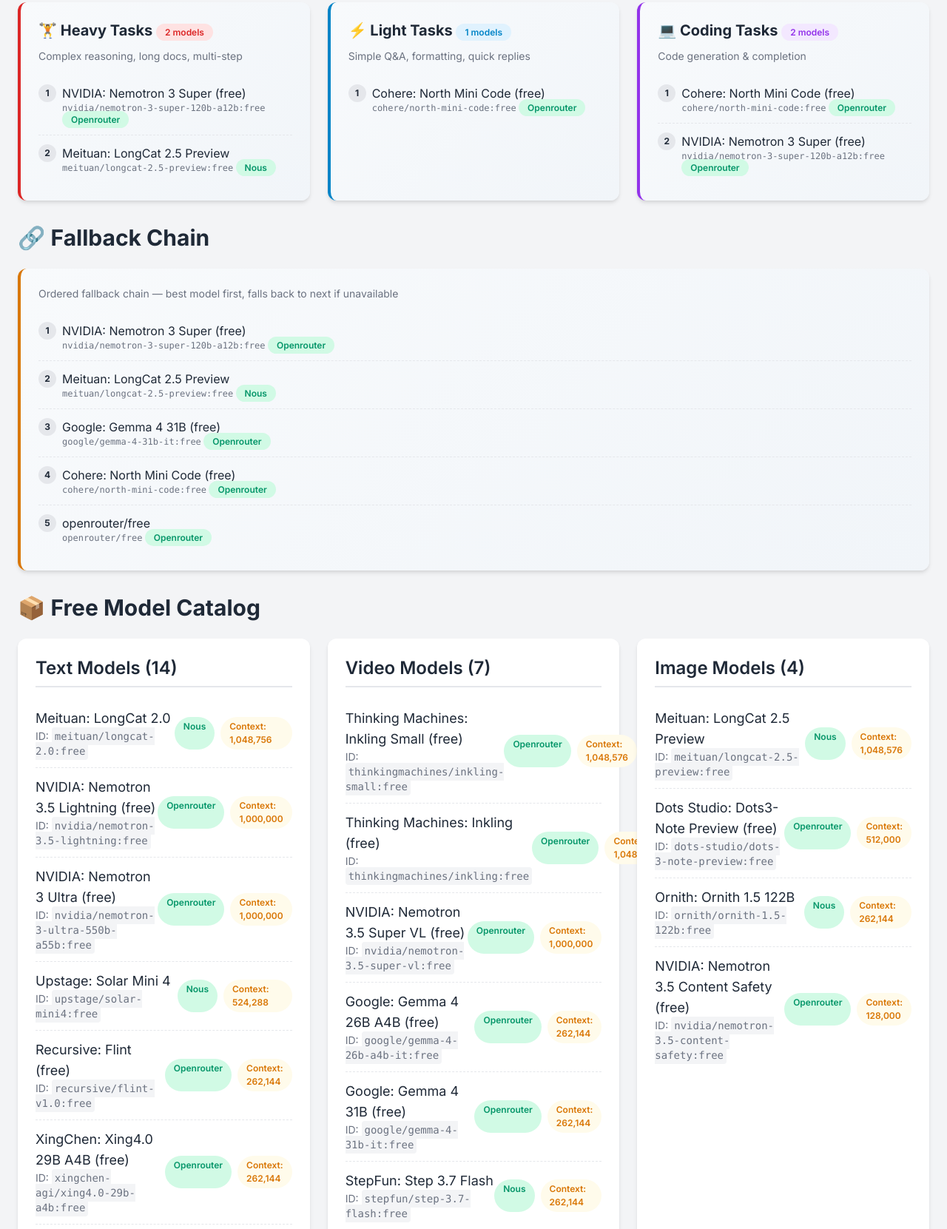
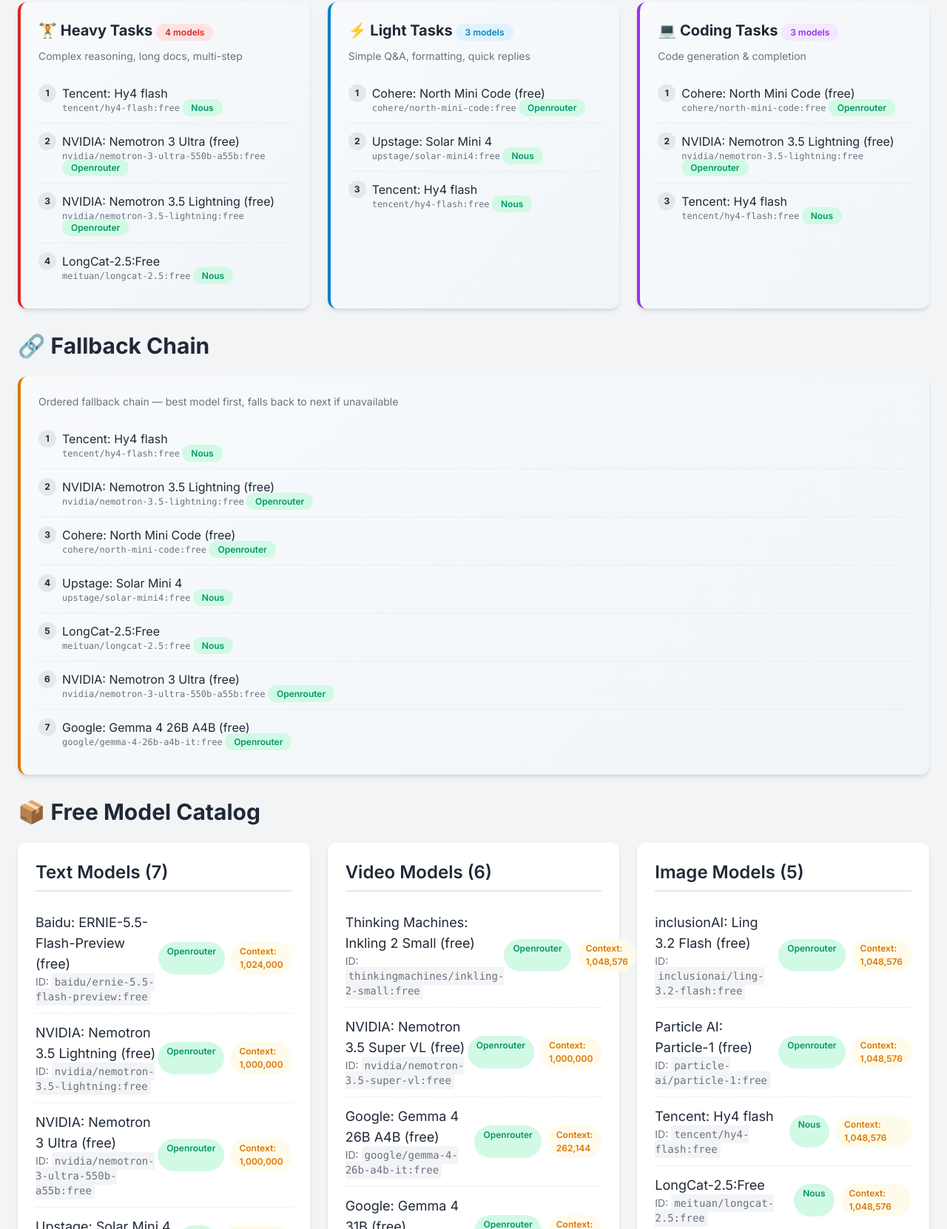
Before and after one commit to sinukarta/sinukarta.github.io, a plain HTML site: page free.html in a window 1280 px wide. Shown: the part 281-1942 px from the top of the page at 74% size. Drawn offline with nearby package versions, Linux system fonts and the light colour scheme.

Commit message:
auto: update free models report

```diff
--- a/free.html
+++ b/free.html
@@ -34,7 +34,7 @@
         <div class="header text-white p-8 rounded-lg mb-8 shadow-lg">
             <h1 class="text-4xl font-bold mb-2">🚨 Laporan Model Gratis Hermes</h1>
             <p class="text-xl">Daftar model AI gratis dari OpenRouter, Nous Portal, Groq, dan referensi tokengratis.id</p>
-            <p class="text-sm mt-2">Terakhir diperbarui: 27 October 2026 01:00 WIB</p>
+            <p class="text-sm mt-2">Terakhir diperbarui: 18 November 2026 01:00 WIB</p>
         </div>
 
         <!-- ── TASK ROUTING TIERS ── -->
@@ -42,7 +42,7 @@
         <div class="grid grid-cols-1 md:grid-cols-3 gap-6 mb-8">
 
             <div class="card p-6 tier-card tier-heavy">
-                <h3 class="text-xl font-bold mb-2">🏋️ Heavy Tasks <span class="badge heavy-badge">2 models</span></h3>
+                <h3 class="text-xl font-bold mb-2">🏋️ Heavy Tasks <span class="badge heavy-badge">4 models</span></h3>
                 <p class="text-gray-500 text-sm mb-4">Complex reasoning, long docs, multi-step</p>
                 <ul class="model-list">
 
@@ -50,8 +50,8 @@
                         <div class="flex items-start">
                             <span class="order-num flex-shrink-0">1</span>
                             <div>
-                                <p class="font-medium">NVIDIA: Nemotron 3 Super (free)</p>
-                                <p class="text-gray-500 text-xs"><code>nvidia/nemotron-3-super-120b-a12b:free</code> <span class="badge provider-badge">Openrouter</span></p>
+                                <p class="font-medium">Tencent: Hy4 flash</p>
+                                <p class="text-gray-500 text-xs"><code>tencent/hy4-flash:free</code> <span class="badge provider-badge">Nous</span></p>
                             </div>
                         </div>
                     </li>
@@ -60,8 +60,28 @@
                         <div class="flex items-start">
                             <span class="order-num flex-shrink-0">2</span>
                             <div>
-                                <p class="font-medium">Meituan: LongCat 2.5 Preview</p>
-                                <p class="text-gray-500 text-xs"><code>meituan/longcat-2.5-preview:free</code> <span class="badge provider-badge">Nous</span></p>
+                                <p class="font-medium">NVIDIA: Nemotron 3 Ultra (free)</p>
+                                <p class="text-gray-500 text-xs"><code>nvidia/nemotron-3-ultra-550b-a55b:free</code> <span class="badge provider-badge">Openrouter</span></p>
+                            </div>
+                        </div>
+                    </li>
+
+                    <li>
+                        <div class="flex items-start">
+                            <span class="order-num flex-shrink-0">3</span>
+                            <div>
+                                <p class="font-medium">NVIDIA: Nemotron 3.5 Lightning (free)</p>
+                                <p class="text-gray-500 text-xs"><code>nvidia/nemotron-3.5-lightning:free</code> <span class="badge provider-badge">Openrouter</span></p>
+                            </div>
+                        </div>
+                    </li>
+
+                    <li>
+                        <div class="flex items-start">
+                            <span class="order-num flex-shrink-0">4</span>
+                            <div>
+                                <p class="font-medium">LongCat-2.5:Free</p>
+                                <p class="text-gray-500 text-xs"><code>meituan/longcat-2.5:free</code> <span class="badge provider-badge">Nous</span></p>
                             </div>
                         </div>
                     </li>
@@ -70,7 +90,7 @@
             </div>
 
             <div class="card p-6 tier-card tier-light">
-                <h3 class="text-xl font-bold mb-2">⚡ Light Tasks <span class="badge light-badge">1 models</span></h3>
+                <h3 class="text-xl font-bold mb-2">⚡ Light Tasks <span class="badge light-badge">3 models</span></h3>
                 <p class="text-gray-500 text-sm mb-4">Simple Q&A, formatting, quick replies</p>
                 <ul class="model-list">
 
@@ -84,11 +104,31 @@
                         </div>
                     </li>
 
+                    <li>
+                        <div class="flex items-start">
+                            <span class="order-num flex-shrink-0">2</span>
+                            <div>
+                                <p class="font-medium">Upstage: Solar Mini 4</p>
+                                <p class="text-gray-500 text-xs"><code>upstage/solar-mini4:free</code> <span class="badge provider-badge">Nous</span></p>
+                            </div>
+                        </div>
+                    </li>
+
+                    <li>
+                        <div class="flex items-start">
+                            <span class="order-num flex-shrink-0">3</span>
+                            <div>
+                                <p class="font-medium">Tencent: Hy4 flash</p>
+                                <p class="text-gray-500 text-xs"><code>tencent/hy4-flash:free</code> <span class="badge provider-badge">Nous</span></p>
+                            </div>
+                        </div>
+                    </li>
+
                 </ul>
             </div>
 
             <div class="card p-6 tier-card tier-coding">
-                <h3 class="text-xl font-bold mb-2">💻 Coding Tasks <span class="badge coding-badge">2 models</span></h3>
+                <h3 class="text-xl font-bold mb-2">💻 Coding Tasks <span class="badge coding-badge">3 models</span></h3>
                 <p class="text-gray-500 text-sm mb-4">Code generation &amp; completion</p>
                 <ul class="model-list">
 
@@ -106,8 +146,18 @@
                         <div class="flex items-start">
                             <span class="order-num flex-shrink-0">2</span>
                             <div>
-                                <p class="font-medium">NVIDIA: Nemotron 3 Super (free)</p>
-                                <p class="text-gray-500 text-xs"><code>nvidia/nemotron-3-super-120b-a12b:free</code> <span class="badge provider-badge">Openrouter</span></p>
+                                <p class="font-medium">NVIDIA: Nemotron 3.5 Lightning (free)</p>
+                                <p class="text-gray-500 text-xs"><code>nvidia/nemotron-3.5-lightning:free</code> <span class="badge provider-badge">Openrouter</span></p>
+                            </div>
+                        </div>
+                    </li>
+
+                    <li>
+                        <div class="flex items-start">
+                            <span class="order-num flex-shrink-0">3</span>
+                            <div>
+                                <p class="font-medium">Tencent: Hy4 flash</p>
+                                <p class="text-gray-500 text-xs"><code>tencent/hy4-flash:free</code> <span class="badge provider-badge">Nous</span></p>
                             </div>
                         </div>
                     </li>
@@ -126,8 +176,8 @@
                     <div class="flex items-start">
                         <span class="order-num flex-shrink-0">1</span>
                         <div>
-                            <p class="font-medium">NVIDIA: Nemotron 3 Super (free)</p>
-                            <p class="text-gray-500 text-xs"><code>nvidia/nemotron-3-super-120b-a12b:free</code> <span class="badge provider-badge">Openrouter</span></p>
+                            <p class="font-medium">Tencent: Hy4 flash</p>
+                            <p class="text-gray-500 text-xs"><code>tencent/hy4-flash:free</code> <span class="badge provider-badge">Nous</span></p>
                         </div>
                     </div>
                 </li>
@@ -136,8 +186,8 @@
                     <div class="flex items-start">
                         <span class="order-num flex-shrink-0">2</span>
                         <div>
-                            <p class="font-medium">Meituan: LongCat 2.5 Preview</p>
-                            <p class="text-gray-500 text-xs"><code>meituan/longcat-2.5-preview:free</code> <span class="badge provider-badge">Nous</span></p>
+                            <p class="font-medium">NVIDIA: Nemotron 3.5 Lightning (free)</p>
+                            <p class="text-gray-500 text-xs"><code>nvidia/nemotron-3.5-lightning:free</code> <span class="badge provider-badge">Openrouter</span></p>
                         </div>
                     </div>
                 </li>
@@ -145,16 +195,6 @@
                 <li>
                     <div class="flex items-start">
                         <span class="order-num flex-shrink-0">3</span>
-                        <div>
-                            <p class="font-medium">Google: Gemma 4 31B (free)</p>
-                            <p class="text-gray-500 text-xs"><code>google/gemma-4-31b-it:free</code> <span class="badge provider-badge">Openrouter</span></p>
-                        </div>
-                    </div>
-                </li>
-
-                <li>
-                    <div class="flex items-start">
-                        <span class="order-num flex-shrink-0">4</span>
                         <div>
                             <p class="font-medium">Cohere: North Mini Code (free)</p>
                             <p class="text-gray-500 text-xs"><code>cohere/north-mini-code:free</code> <span class="badge provider-badge">Openrouter</span></p>
@@ -164,10 +204,40 @@
 
                 <li>
                     <div class="flex items-start">
+                        <span class="order-num flex-shrink-0">4</span>
+                        <div>
+                            <p class="font-medium">Upstage: Solar Mini 4</p>
+                            <p class="text-gray-500 text-xs"><code>upstage/solar-mini4:free</code> <span class="badge provider-badge">Nous</span></p>
+                        </div>
+                    </div>
+                </li>
+
+                <li>
+                    <div class="flex items-start">
                         <span class="order-num flex-shrink-0">5</span>
                         <div>
-                            <p class="font-medium">openrouter/free</p>
-                            <p class="text-gray-500 text-xs"><code>openrouter/free</code> <span class="badge provider-badge">Openrouter</span></p>
+                            <p class="font-medium">LongCat-2.5:Free</p>
+                            <p class="text-gray-500 text-xs"><code>meituan/longcat-2.5:free</code> <span class="badge provider-badge">Nous</span></p>
+                        </div>
+                    </div>
+                </li>
+
+                <li>
+                    <div class="flex items-start">
+                        <span class="order-num flex-shrink-0">6</span>
+                        <div>
+                            <p class="font-medium">NVIDIA: Nemotron 3 Ultra (free)</p>
+                            <p class="text-gray-500 text-xs"><code>nvidia/nemotron-3-ultra-550b-a55b:free</code> <span class="badge provider-badge">Openrouter</span></p>
+                        </div>
+                    </div>
+                </li>
+
+                <li>
+                    <div class="flex items-start">
+                        <span class="order-num flex-shrink-0">7</span>
+                        <div>
+                            <p class="font-medium">Google: Gemma 4 26B A4B  (free)</p>
+                            <p class="text-gray-500 text-xs"><code>google/gemma-4-26b-a4b-it:free</code> <span class="badge provider-badge">Openrouter</span></p>
                         </div>
                     </div>
                 </li>
@@ -180,17 +250,17 @@
         <div class="grid grid-cols-1 md:grid-cols-2 lg:grid-cols-3 gap-6">
 
             <div class="card p-6">
-                <h2 class="text-2xl font-semibold category-title capitalize">text Models (14)</h2>
+                <h2 class="text-2xl font-semibold category-title capitalize">text Models (7)</h2>
                 <ul class="model-list">
 
                     <li class="flex justify-between items-center">
                         <div>
-                            <p class="font-medium text-lg">Meituan: LongCat 2.0</p>
-                            <p class="text-gray-500 text-sm">ID: <code class="bg-gray-100 p-1 rounded">meituan/longcat-2.0:free</code></p>
+                            <p class="font-medium text-lg">Baidu: ERNIE-5.5-Flash-Preview (free)</p>
+                            <p class="text-gray-500 text-sm">ID: <code class="bg-gray-100 p-1 rounded">baidu/ernie-5.5-flash-preview:free</code></p>
                         </div>
                         <div class="flex space-x-2">
-                            <span class="badge provider-badge">Nous</span>
-                            <span class="badge context-badge">Context: 1,048,756</span>
+                            <span class="badge provider-badge">Openrouter</span>
+                            <span class="badge context-badge">Context: 1,024,000</span>
                         </div>
                     </li>
 
@@ -229,8 +299,8 @@
 
                     <li class="flex justify-between items-center">
                         <div>
-                            <p class="font-medium text-lg">Recursive: Flint (free)</p>
-                            <p class="text-gray-500 text-sm">ID: <code class="bg-gray-100 p-1 rounded">recursive/flint-v1.0:free</code></p>
+                            <p class="font-medium text-lg">LiquidAI: LFM3-1.7B (free)</p>
+                            <p class="text-gray-500 text-sm">ID: <code class="bg-gray-100 p-1 rounded">liquid/lfm-3-1.7b:free</code></p>
                         </div>
                         <div class="flex space-x-2">
                             <span class="badge provider-badge">Openrouter</span>
@@ -240,77 +310,11 @@
 
                     <li class="flex justify-between items-center">
                         <div>
-                            <p class="font-medium text-lg">XingChen: Xing4.0 29B A4B (free)</p>
-                            <p class="text-gray-500 text-sm">ID: <code class="bg-gray-100 p-1 rounded">xingchen-agi/xing4.0-29b-a4b:free</code></p>
+                            <p class="font-medium text-lg">Recursive: Flint (free)</p>
+                            <p class="text-gray-500 text-sm">ID: <code class="bg-gray-100 p-1 rounded">recursive/flint-v1.0:free</code></p>
                         </div>
                         <div class="flex space-x-2">
                             <span class="badge provider-badge">Openrouter</span>
-                            <span class="badge context-badge">Context: 262,144</span>
-                        </div>
-                    </li>
-
-                    <li class="flex justify-between items-center">
-                        <div>
-                            <p class="font-medium text-lg">Poolside: Laguna S 2.1 (free)</p>
-                            <p class="text-gray-500 text-sm">ID: <code class="bg-gray-100 p-1 rounded">poolside/laguna-s-2.1:free</code></p>
-                        </div>
-                        <div class="flex space-x-2">
-                            <span class="badge provider-badge">Openrouter</span>
-                            <span class="badge context-badge">Context: 262,144</span>
-                        </div>
-                    </li>
-
-                    <li class="flex justify-between items-center">
-                        <div>
-                            <p class="font-medium text-lg">Poolside: Laguna XS 2.1 (free)</p>
-                            <p class="text-gray-500 text-sm">ID: <code class="bg-gray-100 p-1 rounded">poolside/laguna-xs-2.1:free</code></p>
-                        </div>
-                        <div class="flex space-x-2">
-                            <span class="badge provider-badge">Openrouter</span>
-                            <span class="badge context-badge">Context: 262,144</span>
-                        </div>
-                    </li>
-
-                    <li class="flex justify-between items-center">
-                        <div>
-                            <p class="font-medium text-lg">NVIDIA: Nemotron 3 Super (free)</p>
-                            <p class="text-gray-500 text-sm">ID: <code class="bg-gray-100 p-1 rounded">nvidia/nemotron-3-super-120b-a12b:free</code></p>
-                        </div>
-                        <div class="flex space-x-2">
-                            <span class="badge provider-badge">Openrouter</span>
-                            <span class="badge context-badge">Context: 262,144</span>
-                        </div>
-                    </li>
-
-                    <li class="flex justify-between items-center">
-                        <div>
-                            <p class="font-medium text-lg">Poolside: Laguna S 2.1</p>
-                            <p class="text-gray-500 text-sm">ID: <code class="bg-gray-100 p-1 rounded">poolside/laguna-s-2.1:free</code></p>
-                        </div>
-                        <div class="flex space-x-2">
-                            <span class="badge provider-badge">Nous</span>
-                            <span class="badge context-badge">Context: 262,144</span>
-                        </div>
-                    </li>
-
-                    <li class="flex justify-between items-center">
-                        <div>
-                            <p class="font-medium text-lg">Poolside: Laguna XS 2.1</p>
-                            <p class="text-gray-500 text-sm">ID: <code class="bg-gray-100 p-1 rounded">poolside/laguna-xs-2.1:free</code></p>
-                        </div>
-                        <div class="flex space-x-2">
-                            <span class="badge provider-badge">Nous</span>
-                            <span class="badge context-badge">Context: 262,144</span>
-                        </div>
-                    </li>
-
-                    <li class="flex justify-between items-center">
-                        <div>
-                            <p class="font-medium text-lg">Reflection: Beam 1.0 501B A23B</p>
-                            <p class="text-gray-500 text-sm">ID: <code class="bg-gray-100 p-1 rounded">reflection/beam-1.0-501b-a23b:free</code></p>
-                        </div>
-                        <div class="flex space-x-2">
-                            <span class="badge provider-badge">Nous</span>
                             <span class="badge context-badge">Context: 262,144</span>
                         </div>
                     </li>
@@ -326,39 +330,17 @@
                         </div>
                     </li>
 
-                    <li class="flex justify-between items-center">
-                        <div>
-                            <p class="font-medium text-lg">LiquidAI: LFM2.5-2.6B (free)</p>
-                            <p class="text-gray-500 text-sm">ID: <code class="bg-gray-100 p-1 rounded">liquid/lfm-2.5-2.6b:free</code></p>
-                        </div>
-                        <div class="flex space-x-2">
-                            <span class="badge provider-badge">Openrouter</span>
-                            <span class="badge context-badge">Context: 65,536</span>
-                        </div>
-                    </li>
-
                 </ul>
             </div>
 
             <div class="card p-6">
-                <h2 class="text-2xl font-semibold category-title capitalize">video Models (7)</h2>
+                <h2 class="text-2xl font-semibold category-title capitalize">video Models (6)</h2>
                 <ul class="model-list">
 
                     <li class="flex justify-between items-center">
                         <div>
-                            <p class="font-medium text-lg">Thinking Machines: Inkling Small (free)</p>
-                            <p class="text-gray-500 text-sm">ID: <code class="bg-gray-100 p-1 rounded">thinkingmachines/inkling-small:free</code></p>
-                        </div>
-                        <div class="flex space-x-2">
-                            <span class="badge provider-badge">Openrouter</span>
-                            <span class="badge context-badge">Context: 1,048,576</span>
-                        </div>
-                    </li>
-
-                    <li class="flex justify-between items-center">
-                        <div>
-                            <p class="font-medium text-lg">Thinking Machines: Inkling (free)</p>
-                            <p class="text-gray-500 text-sm">ID: <code class="bg-gray-100 p-1 rounded">thinkingmachines/inkling:free</code></p>
+                            <p class="font-medium text-lg">Thinking Machines: Inkling 2 Small (free)</p>
+                            <p class="text-gray-500 text-sm">ID: <code class="bg-gray-100 p-1 rounded">thinkingmachines/inkling-2-small:free</code></p>
                         </div>
                         <div class="flex space-x-2">
                             <span class="badge provider-badge">Openrouter</span>
@@ -425,13 +407,46 @@
             </div>
 
             <div class="card p-6">
-                <h2 class="text-2xl font-semibold category-title capitalize">image Models (4)</h2>
+                <h2 class="text-2xl font-semibold category-title capitalize">image Models (5)</h2>
                 <ul class="model-list">
 
                     <li class="flex justify-between items-center">
                         <div>
-                            <p class="font-medium text-lg">Meituan: LongCat 2.5 Preview</p>
-                            <p class="text-gray-500 text-sm">ID: <code class="bg-gray-100 p-1 rounded">meituan/longcat-2.5-preview:free</code></p>
+                            <p class="font-medium text-lg">inclusionAI: Ling 3.2 Flash (free)</p>
+                            <p class="text-gray-500 text-sm">ID: <code class="bg-gray-100 p-1 rounded">inclusionai/ling-3.2-flash:free</code></p>
+                        </div>
+                        <div class="flex space-x-2">
+                            <span class="badge provider-badge">Openrouter</span>
+                            <span class="badge context-badge">Context: 1,048,576</span>
+                        </div>
+                    </li>
+
+                    <li class="flex justify-between items-center">
+                        <div>
+                            <p class="font-medium text-lg">Particle AI: Particle-1 (free)</p>
+                            <p class="text-gray-500 text-sm">ID: <code class="bg-gray-100 p-1 rounded">particle-ai/particle-1:free</code></p>
+                        </div>
+                        <div class="flex space-x-2">
+                            <span class="badge provider-badge">Openrouter</span>
+                            <span class="badge context-badge">Context: 1,048,576</span>
+                        </div>
+                    </li>
+
+                    <li class="flex justify-between items-center">
+                        <div>
+                            <p class="font-medium text-lg">Tencent: Hy4 flash</p>
+                            <p class="text-gray-500 text-sm">ID: <code class="bg-gray-100 p-1 rounded">tencent/hy4-flash:free</code></p>
+                        </div>
+                        <div class="flex space-x-2">
+                            <span class="badge provider-badge">Nous</span>
+                            <span class="badge context-badge">Context: 1,048,576</span>
+                        </div>
+                    </li>
+
+                    <li class="flex justify-between items-center">
+                        <div>
+                            <p class="font-medium text-lg">LongCat-2.5:Free</p>
+                            <p class="text-gray-500 text-sm">ID: <code class="bg-gray-100 p-1 rounded">meituan/longcat-2.5:free</code></p>
                         </div>
                         <div class="flex space-x-2">
                             <span class="badge provider-badge">Nous</span>
@@ -450,28 +465,6 @@
                         </div>
                     </li>
 
-                    <li class="flex justify-between items-center">
-                        <div>
-                            <p class="font-medium text-lg">Ornith: Ornith 1.5 122B</p>
-                            <p class="text-gray-500 text-sm">ID: <code class="bg-gray-100 p-1 rounded">ornith/ornith-1.5-122b:free</code></p>
-                        </div>
-                        <div class="flex space-x-2">
-                            <span class="badge provider-badge">Nous</span>
-                            <span class="badge context-badge">Context: 262,144</span>
-                        </div>
-                    </li>
-
-                    <li class="flex justify-between items-center">
-                        <div>
-                            <p class="font-medium text-lg">NVIDIA: Nemotron 3.5 Content Safety (free)</p>
-                            <p class="text-gray-500 text-sm">ID: <code class="bg-gray-100 p-1 rounded">nvidia/nemotron-3.5-content-safety:free</code></p>
-                        </div>
-                        <div class="flex space-x-2">
-                            <span class="badge provider-badge">Openrouter</span>
-                            <span class="badge context-badge">Context: 128,000</span>
-                        </div>
-                    </li>
-
                 </ul>
             </div>
 
```
